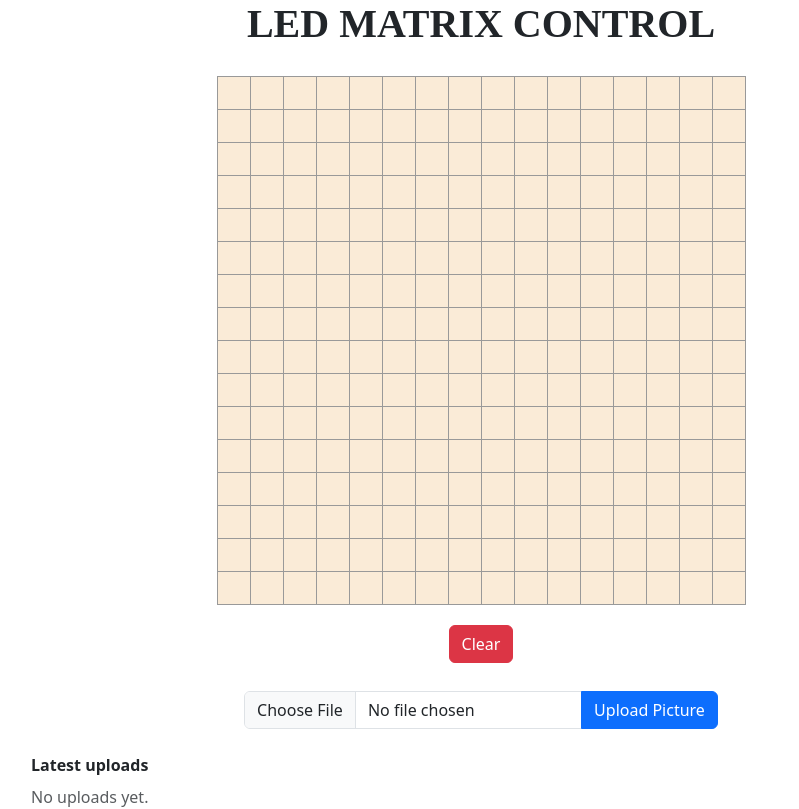
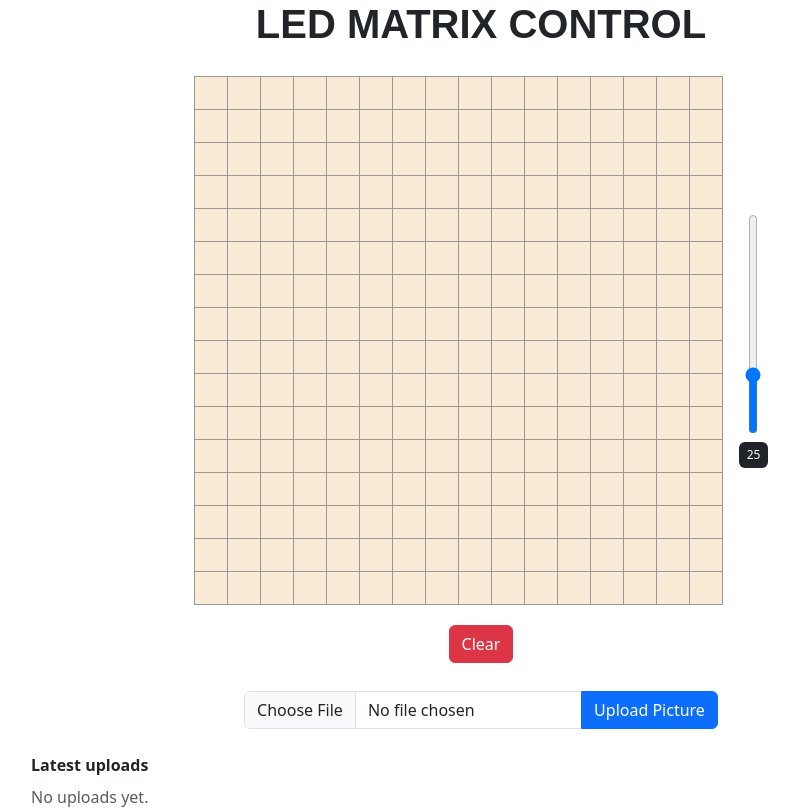
Before and after one commit to 720kbps/LEDMatrix, a Django app: page / in a window 1280 px wide. Shown: the whole page, without its empty margins (159-958 px from the left). Run offline with Django 5.2, Linux system fonts and the light colour scheme.

Commit message:
added brightness slider

```diff
--- a/LEDMatrix/views.py
+++ b/LEDMatrix/views.py
@@ -1,7 +1,7 @@
 import json
 from pathlib import Path
 
-from django.shortcuts import render
+from django.shortcuts import render, redirect
 from django.core.files.storage import FileSystemStorage
 from django.utils.text import get_valid_filename
 from django.conf import settings
@@ -48,13 +48,9 @@ def upload_image(request):
     filename = f'{name_root}-{uuid.uuid4().hex}{ext}'
 
     storage = FileSystemStorage(location=UPLOADS_DIR)
-    saved_name = storage.save(filename, upload)
-    image_url = f'{settings.MEDIA_URL}uploads/{saved_name}'
+    storage.save(filename, upload)
 
-    return render(request, 'index.html', {
-        'image_url': image_url,
-        'gallery_images': _get_latest_images(),
-    })
+    return redirect('homepage')
 
 
 @csrf_exempt
--- a/static/css/style.css
+++ b/static/css/style.css
@@ -1,5 +1,5 @@
 #main-header{
-    font-family: Ubuntu, serif;
+    font-family: 'Poppins', sans-serif;
     font-weight: bolder;
     font-size: 40px;
 }
@@ -65,6 +65,34 @@
     box-shadow: 0 6px 18px rgba(0, 0, 0, 0.25);
 }
 
+#matrix-controls {
+    display: flex;
+    align-items: center;
+    gap: 16px;
+}
+
+#brightness-control {
+    display: flex;
+    flex-direction: column;
+    align-items: center;
+    gap: 8px;
+}
+
+#brightness-slider {
+    writing-mode: bt-lr;
+    -webkit-appearance: slider-vertical;
+    width: 18px;
+    height: 220px;
+}
+
+#brightness-value {
+    background: #212529;
+    color: #fff;
+    font-size: 12px;
+    padding: 4px 8px;
+    border-radius: 6px;
+}
+
 #clear-button {
     margin-bottom: 12px;
 }
--- a/static/scripts/script.js
+++ b/static/scripts/script.js
@@ -65,6 +65,17 @@ document.addEventListener('DOMContentLoaded', () => {
       clearGrid();
       clearImage()
     });
+  }
+
+  const brightnessSlider = document.getElementById('brightness-slider');
+  const brightnessValue = document.getElementById('brightness-value');
+  if (brightnessSlider && brightnessValue) {
+    const updateBrightnessValue = () => {
+      brightnessValue.textContent = brightnessSlider.value;
+    };
+
+    updateBrightnessValue();
+    brightnessSlider.addEventListener('input', updateBrightnessValue);
   }
 });
 
--- a/templates/index.html
+++ b/templates/index.html
@@ -12,9 +12,15 @@
 <body>
     <div id="main-container">
         <h1 id="main-header">LED MATRIX CONTROL</h1>
-        <table id="main-table" class="table table-bordered table-hover" style="margin: 20px auto;">
-            <tbody id="matrix-body"></tbody>
-        </table>
+        <div id="matrix-controls">
+            <table id="main-table" class="table table-bordered table-hover" style="margin: 20px auto;">
+                <tbody id="matrix-body"></tbody>
+            </table>
+            <div id="brightness-control">
+                <input id="brightness-slider" type="range" min="0" max="100" value="25" step="1" orient="vertical">
+                <div id="brightness-value">25</div>
+            </div>
+        </div>
         <button id="clear-button" class="btn btn-danger" type="button">Clear</button>
         <form id="upload-form" action="{% url 'upload_image' %}" method="post" enctype="multipart/form-data" class="mt-3">
             {% csrf_token %}
```
